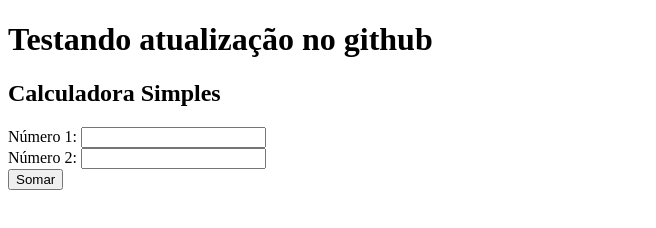
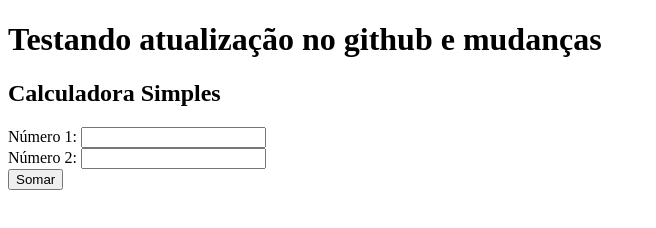
Before and after one commit to marianarolim/aula1604, a plain HTML site: page ex1.html in a window 1280 px wide. Shown: the whole page, without its empty margins (0-656 px from the left). Drawn offline with Linux system fonts and the light colour scheme.

Commit message:
Inclusão 2 no texto ex1.html

```diff
--- a/ex1.html
+++ b/ex1.html
@@ -8,7 +8,7 @@
 </head>
 <body>
     <!-- Título da página -->
-     <h1>Testando atualização no github</h1>
+     <h1>Testando atualização no github e mudanças</h1>
     <h2>Calculadora Simples</h2>
 
     <!-- Formulário para entrada dos números -->
```
